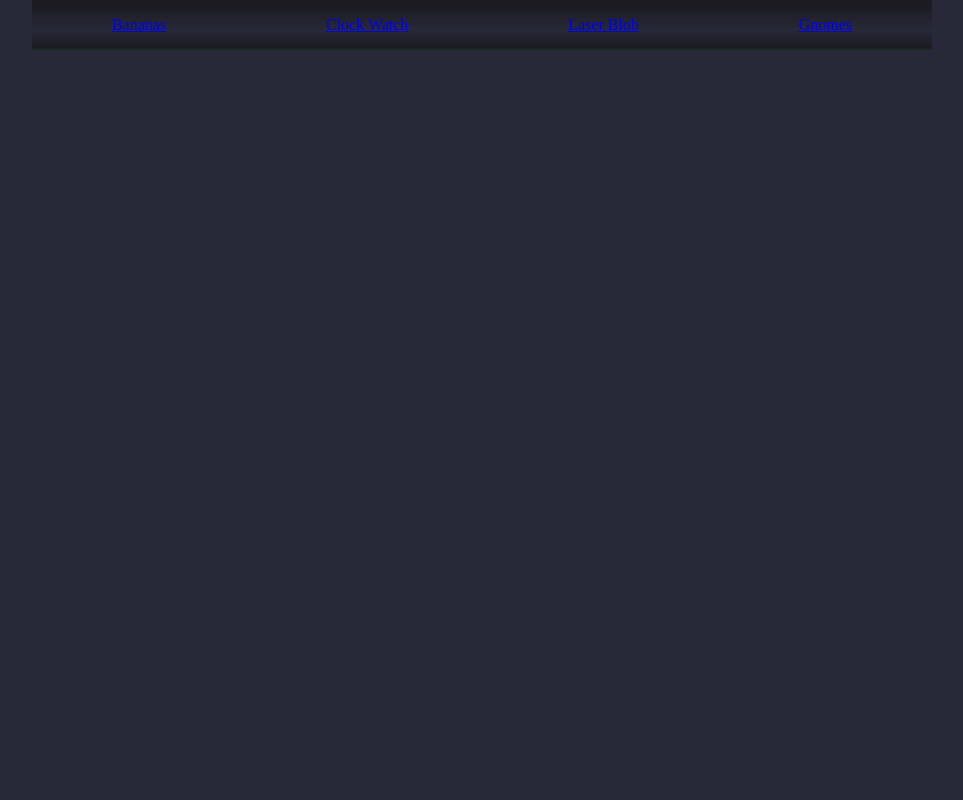
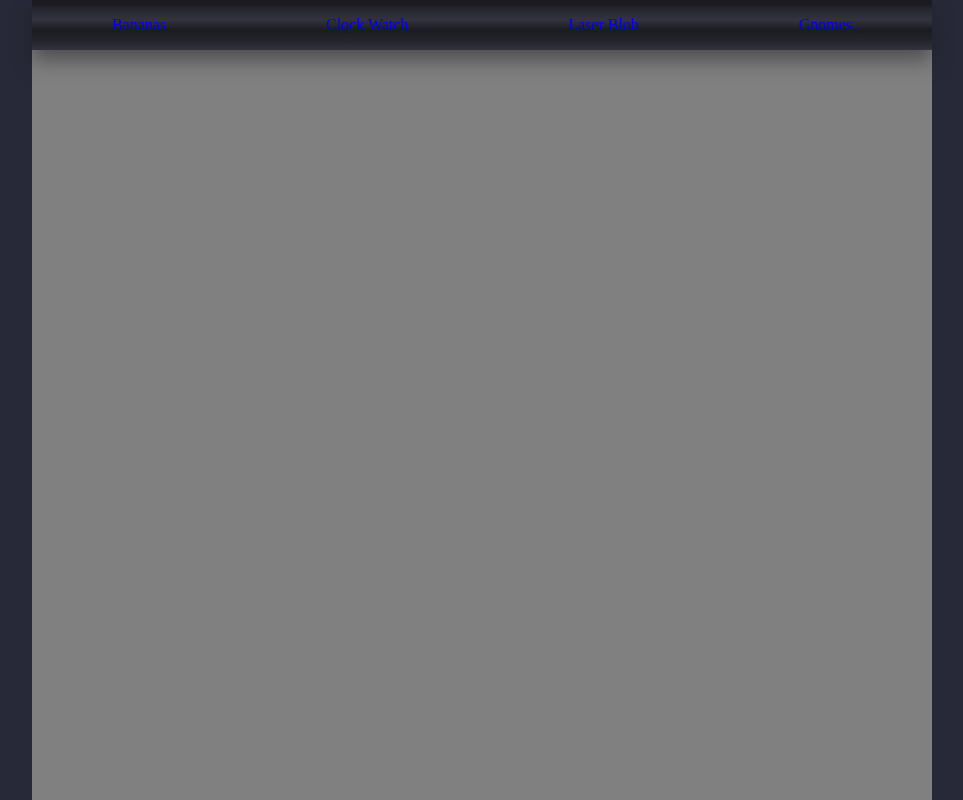
Before and after one commit to Margulis162/mdn_css_links, a plain HTML site: page index.html in a window 1280 px wide. Shown: the whole page, without its empty margins (158-1121 px from the left). Drawn offline with Linux system fonts and the light colour scheme.

Commit message:
some more styles

```diff
--- a/style.css
+++ b/style.css
@@ -16,12 +16,15 @@ body{
     block-size:100vh;
     inline-size: 900px;
     margin-inline:auto;
+    background-color: grey;
 }
 
 .menu{
     inline-size: 900px;
     block-size:50px;
-    background-image: linear-gradient(to bottom,rgb(27, 27, 33) 10%, rgb(39, 41, 56) 60%, rgb(27, 27, 33) 95%, rgba(18, 52, 8, .4)  )
+    background-image: linear-gradient(to bottom,rgb(27, 27, 33) 10%, 20%, rgb(51, 51, 63)  40%, rgb(27, 27, 33)60%, 85%, rgb(51, 51, 63));
+
+    box-shadow:0px 10px 20px rgba(27, 27, 33,  .5);
 }
 
 /* high specificity  */
```
